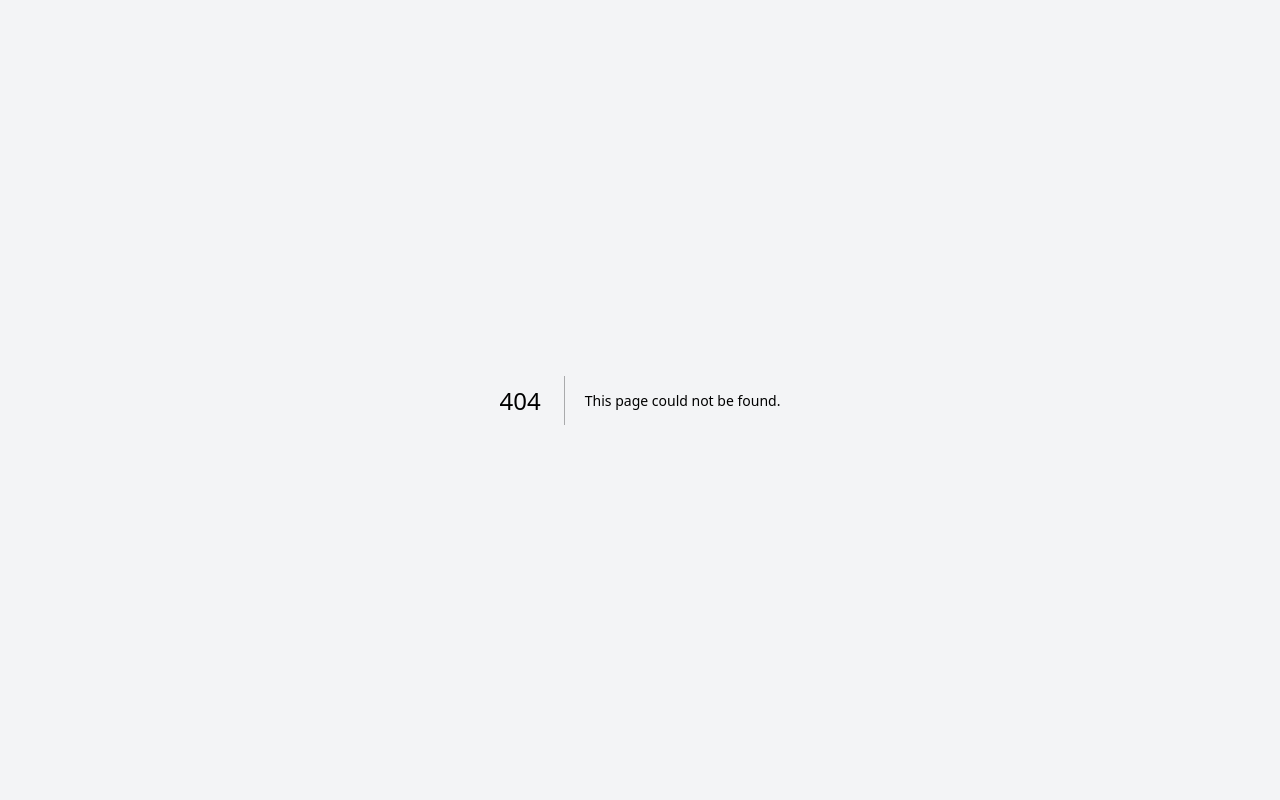
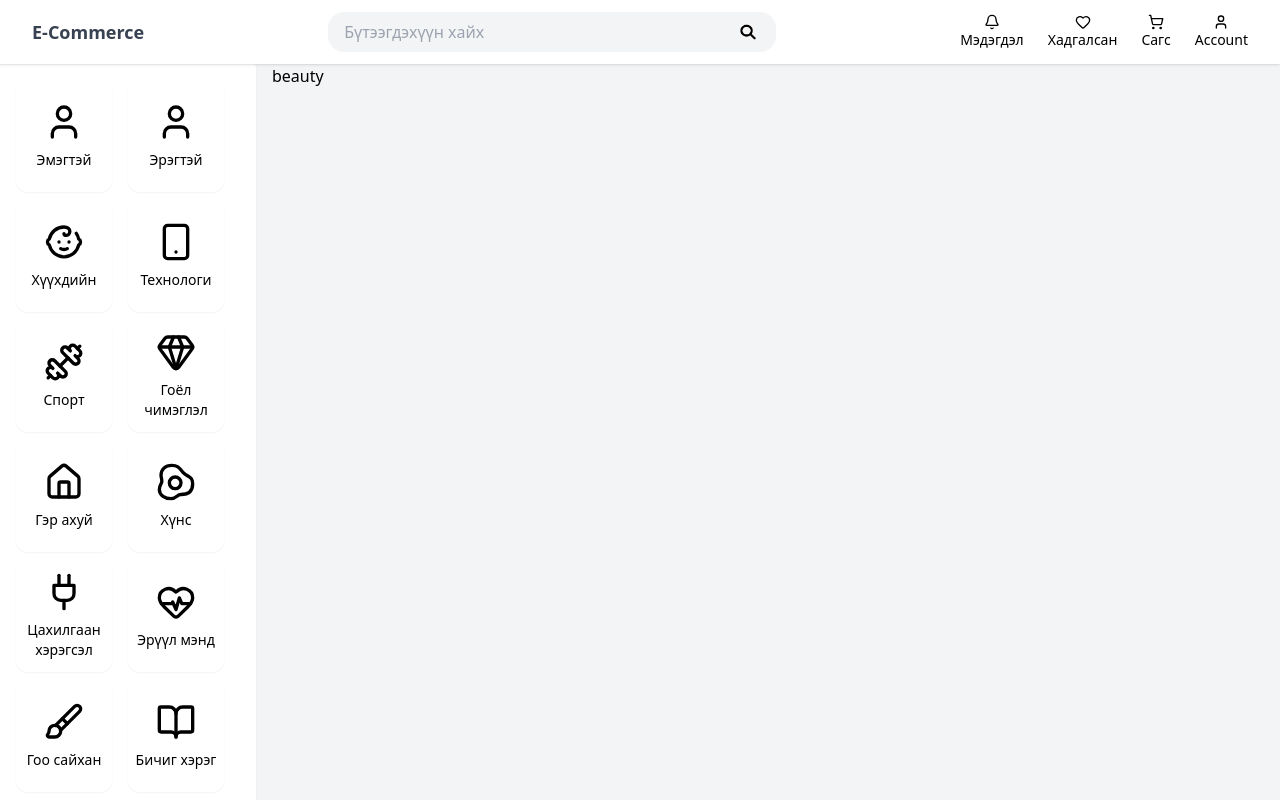
Before and after one commit to khaliunzaya0320/internship-ecom, a Next.js app: page /shop/category/beauty in a window 1280 px wide. Before the commit this address had no page. Shown: the top 800 px of the page. Built offline with nearby package versions, Linux system fonts and the light colour scheme.

Commit message:
add category dynamic route

```diff
--- /dev/null
+++ b/src/app/shop/category/[slug]/page.tsx
@@ -0,0 +1,25 @@
+import Category from "@/components/Category";
+
+export default function CategoryPage({params}) {
+   const slug = params.slug;
+
+  return (
+    <div className="flex items-start gap-4">
+
+      {/* Side menu */}
+      <aside className="w-64 min-h-screen bg-white p-4 rounded shadow-sm border-gray-200">
+        <div className="grid grid-cols-2">
+          <Category layout="grid"/>
+        </div>
+      </aside>
+
+      {/* Product list */}
+      <main className="flex-1 grid grid-cols-3 gap-4">
+        <div>
+          <h3>{slug}</h3>
+        </div>
+      </main>
+
+    </div>
+  );
+}
--- a/src/app/shop/page.tsx
+++ b/src/app/shop/page.tsx
@@ -13,7 +13,7 @@ const HomePage = () =>{
 
         <h1 className="primary-header pt-8">Ангиллаар дэлгүүр хэсэх</h1>
         <div className=" touch-auto flex w-full overflow-x-scroll flex-nowrap -hide gap-4 py-4">
-          <Category />
+          <Category layout="row"/>
         </div>
 
         <h1 className="primary-header pt-8">Онцлох бүтээгдэхүүн</h1>
--- a/src/components/Category.tsx
+++ b/src/components/Category.tsx
@@ -5,33 +5,47 @@ import { Smartphone, Baby, Gamepad2, BookOpen, Brush, HeartPulse, Home, Dumbbell
 
 const categories = [
 
-  {name: "Эмэгтэй", icon:<User size={40}/>},
-  {name: "Эрэгтэй", icon:<User size={40}/>},
-  {name: "Хүүхдийн", icon:<Baby size={40}/>},
-  {name: "Технологи", icon:<Smartphone size={40}/>},
-  {name: "Спорт", icon:<Dumbbell size={40}/>},
-  {name: "Гоёл чимэглэл", icon:<Gem size={40}/>},
-  {name: "Гэр ахуй", icon:<Home size={40}/>},
-  {name: "Хүнс", icon:<EggFried size={40}/>},
-  {name: "Цахилгаан хэрэгсэл", icon:<Plug size={40}/>},
-  {name: "Эрүүл мэнд", icon:<HeartPulse size={40}/>},
-  {name: "Гоо сайхан", icon:<Brush size={40}/>},
-  {name: "Бичиг хэрэг", icon:<BookOpen size={40}/>},
-  {name: "Тоглоом", icon:<Gamepad2 size={40}/>},
+  {name: "Эмэгтэй", slug:"women", icon:<User size={40}/>},
+  {name: "Эрэгтэй", slug:"men", icon:<User size={40}/>},
+  {name: "Хүүхдийн", slug:"kids", icon:<Baby size={40}/>},
+  {name: "Технологи", slug:"technology", icon:<Smartphone size={40}/>},
+  {name: "Спорт", slug:"sport", icon:<Dumbbell size={40}/>},
+  {name: "Гоёл чимэглэл", slug:"jewelry", icon:<Gem size={40}/>},
+  {name: "Гэр ахуй", slug:"home", icon:<Home size={40}/>},
+  {name: "Хүнс", slug:"food", icon:<EggFried size={40}/>},
+  {name: "Цахилгаан хэрэгсэл", slug:"electronics", icon:<Plug size={40}/>},
+  {name: "Эрүүл мэнд", slug:"health", icon:<HeartPulse size={40}/>},
+  {name: "Гоо сайхан", slug:"beauty", icon:<Brush size={40}/>},
+  {name: "Бичиг хэрэг", slug:"stationary", icon:<BookOpen size={40}/>},
+  {name: "Тоглоом", slug:"game", icon:<Gamepad2 size={40}/>},
 ]
 
-const Category = () => {
+// components/Category.tsx
+interface CategoryProps {
+  layout?: 'row' | 'grid';
+}
+
+const Category = ({ layout = 'row' }: CategoryProps) => {
+  const containerClass =
+    layout === 'grid'
+      ? 'grid grid-cols-2 gap-y-2 gap-x-28'
+      : 'flex gap-4';
+
   return (
-    <>
+    <div className={containerClass}>
       {categories.map((cat, index) => (
-        <Link key={index} href="#" className="min-w-[100px]">
-          <div className="w-24 h-28 flex flex-col items-center justify-center bg-white rounded-xl shadow-sm hover:shadow-md hover:text-rose-500">
+        <Link
+          key={index}
+          href={`/shop/category/${cat.slug || cat.name}`}
+          className="w-full"
+        >
+          <div className="h-28 w-24 flex flex-col items-center justify-center bg-white rounded-xl shadow-sm hover:shadow-md hover:text-rose-500">
             <div className="text-primary">{cat.icon}</div>
             <h2 className="text-sm text-center mt-2">{cat.name}</h2>
           </div>
         </Link>
       ))}
-    </>
+    </div>
   );
 };
 
```
